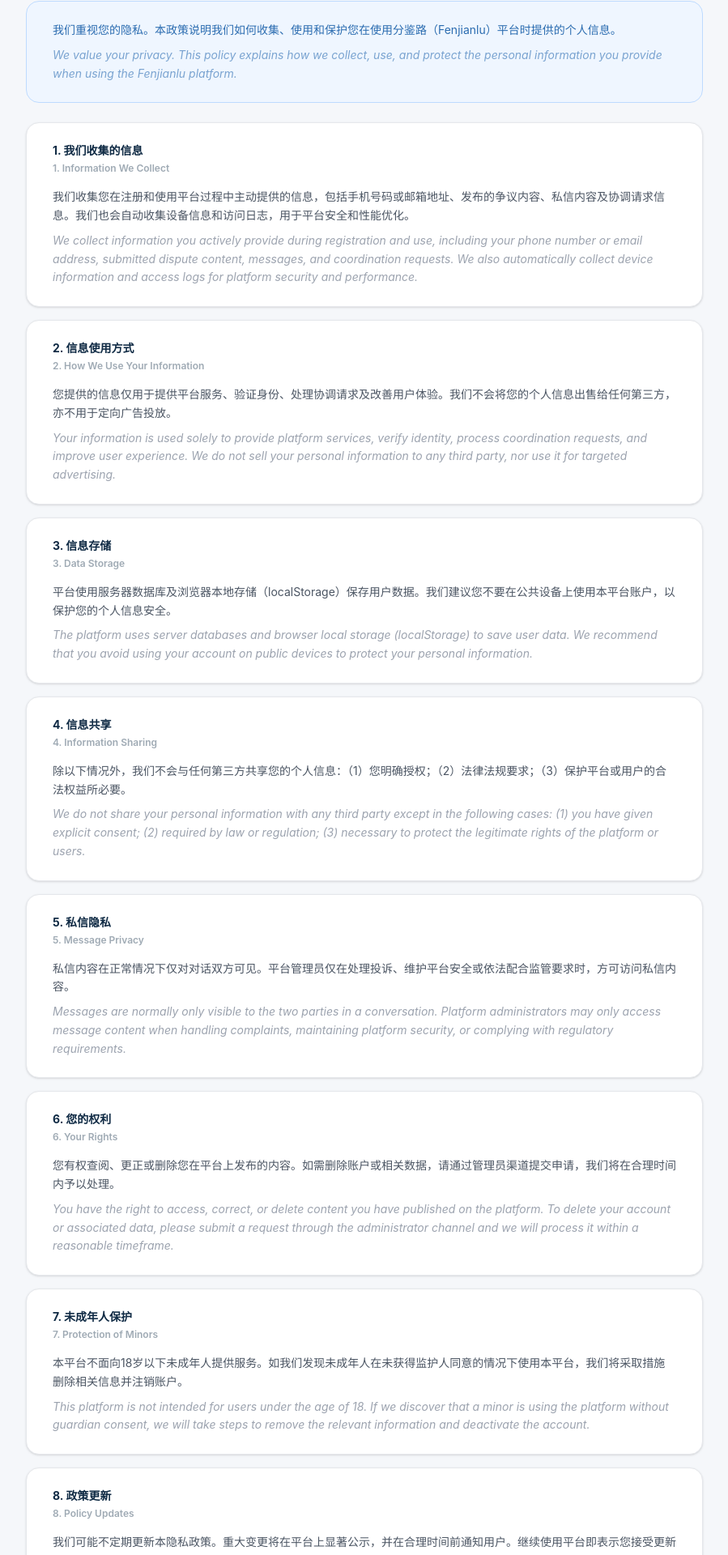
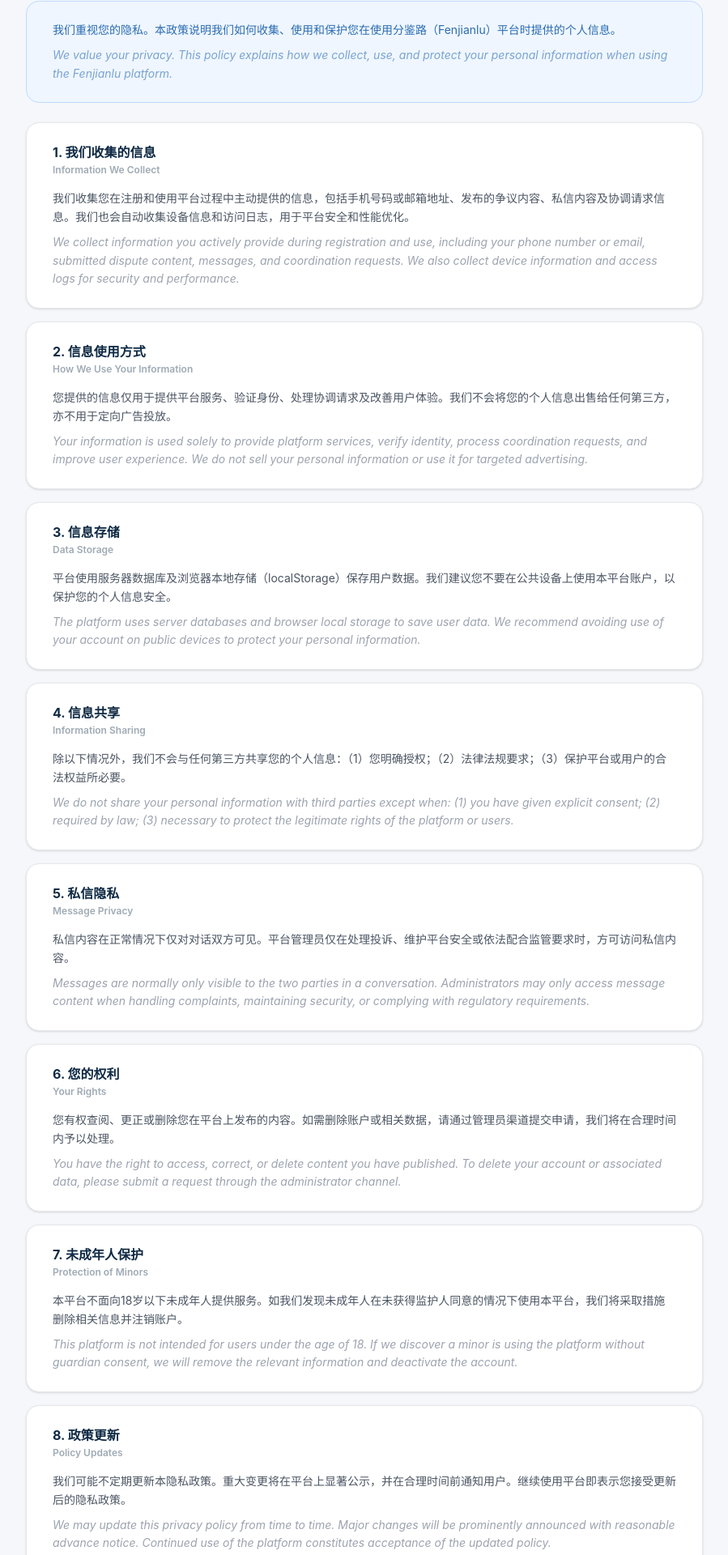
Before and after one commit to mikeoxmual999-del/91expo, a Next.js app: page /privacy in a window 1280 px wide. Shown: the part 396-2316 px from the top of the page at 81% size, without its empty margins (190-1089 px from the left). Built offline with nearby package versions, Linux system fonts and the light colour scheme.

Commit message:
update pricing to 150/200 + sync pages

```diff
--- a/app/config/pricing.ts
+++ b/app/config/pricing.ts
@@ -1,8 +1,8 @@
 export type PlanType = "basic" | "premium";
 
 export const PRICING = {
-  basic: 15,
-  premium: 25, // 15 + 10 for 7-day featured
+  basic: 150,
+  premium: 200, // 150 + 50 for 7-day featured
 };
 
 export const PLAN_LABELS = {
--- a/app/privacy/page.tsx
+++ b/app/privacy/page.tsx
@@ -5,44 +5,44 @@
 export default function PrivacyPage() {
   const sections = [
     {
-      title: "1. 我们收集的信息", titleEn: "1. Information We Collect",
+      title: "1. 我们收集的信息", titleEn: "Information We Collect",
       content: "我们收集您在注册和使用平台过程中主动提供的信息，包括手机号码或邮箱地址、发布的争议内容、私信内容及协调请求信息。我们也会自动收集设备信息和访问日志，用于平台安全和性能优化。",
-      contentEn: "We collect information you actively provide during registration and use, including your phone number or email address, submitted dispute content, messages, and coordination requests. We also automatically collect device information and access logs for platform security and performance.",
+      contentEn: "We collect information you actively provide during registration and use, including your phone number or email, submitted dispute content, messages, and coordination requests. We also collect device information and access logs for security and performance.",
     },
     {
-      title: "2. 信息使用方式", titleEn: "2. How We Use Your Information",
+      title: "2. 信息使用方式", titleEn: "How We Use Your Information",
       content: "您提供的信息仅用于提供平台服务、验证身份、处理协调请求及改善用户体验。我们不会将您的个人信息出售给任何第三方，亦不用于定向广告投放。",
-      contentEn: "Your information is used solely to provide platform services, verify identity, process coordination requests, and improve user experience. We do not sell your personal information to any third party, nor use it for targeted advertising.",
+      contentEn: "Your information is used solely to provide platform services, verify identity, process coordination requests, and improve user experience. We do not sell your personal information or use it for targeted advertising.",
     },
     {
-      title: "3. 信息存储", titleEn: "3. Data Storage",
+      title: "3. 信息存储", titleEn: "Data Storage",
       content: "平台使用服务器数据库及浏览器本地存储（localStorage）保存用户数据。我们建议您不要在公共设备上使用本平台账户，以保护您的个人信息安全。",
-      contentEn: "The platform uses server databases and browser local storage (localStorage) to save user data. We recommend that you avoid using your account on public devices to protect your personal information.",
+      contentEn: "The platform uses server databases and browser local storage to save user data. We recommend avoiding use of your account on public devices to protect your personal information.",
     },
     {
-      title: "4. 信息共享", titleEn: "4. Information Sharing",
+      title: "4. 信息共享", titleEn: "Information Sharing",
       content: "除以下情况外，我们不会与任何第三方共享您的个人信息：（1）您明确授权；（2）法律法规要求；（3）保护平台或用户的合法权益所必要。",
-      contentEn: "We do not share your personal information with any third party except in the following cases: (1) you have given explicit consent; (2) required by law or regulation; (3) necessary to protect the legitimate rights of the platform or users.",
+      contentEn: "We do not share your personal information with third parties except when: (1) you have given explicit consent; (2) required by law; (3) necessary to protect the legitimate rights of the platform or users.",
     },
     {
-      title: "5. 私信隐私", titleEn: "5. Message Privacy",
+      title: "5. 私信隐私", titleEn: "Message Privacy",
       content: "私信内容在正常情况下仅对对话双方可见。平台管理员仅在处理投诉、维护平台安全或依法配合监管要求时，方可访问私信内容。",
-      contentEn: "Messages are normally only visible to the two parties in a conversation. Platform administrators may only access message content when handling complaints, maintaining platform security, or complying with regulatory requirements.",
+      contentEn: "Messages are normally only visible to the two parties in a conversation. Administrators may only access message content when handling complaints, maintaining security, or complying with regulatory requirements.",
     },
     {
-      title: "6. 您的权利", titleEn: "6. Your Rights",
+      title: "6. 您的权利", titleEn: "Your Rights",
       content: "您有权查阅、更正或删除您在平台上发布的内容。如需删除账户或相关数据，请通过管理员渠道提交申请，我们将在合理时间内予以处理。",
-      contentEn: "You have the right to access, correct, or delete content you have published on the platform. To delete your account or associated data, please submit a request through the administrator channel and we will process it within a reasonable timeframe.",
+      contentEn: "You have the right to access, correct, or delete content you have published. To delete your account or associated data, please submit a request through the administrator channel.",
     },
     {
-      title: "7. 未成年人保护", titleEn: "7. Protection of Minors",
+      title: "7. 未成年人保护", titleEn: "Protection of Minors",
       content: "本平台不面向18岁以下未成年人提供服务。如我们发现未成年人在未获得监护人同意的情况下使用本平台，我们将采取措施删除相关信息并注销账户。",
-      contentEn: "This platform is not intended for users under the age of 18. If we discover that a minor is using the platform without guardian consent, we will take steps to remove the relevant information and deactivate the account.",
+      contentEn: "This platform is not intended for users under the age of 18. If we discover a minor is using the platform without guardian consent, we will remove the relevant information and deactivate the account.",
     },
     {
-      title: "8. 政策更新", titleEn: "8. Policy Updates",
+      title: "8. 政策更新", titleEn: "Policy Updates",
       content: "我们可能不定期更新本隐私政策。重大变更将在平台上显著公示，并在合理时间前通知用户。继续使用平台即表示您接受更新后的隐私政策。",
-      contentEn: "We may update this privacy policy from time to time. Major changes will be prominently announced on the platform with reasonable advance notice. Continued use of the platform constitutes acceptance of the updated policy.",
+      contentEn: "We may update this privacy policy from time to time. Major changes will be prominently announced with reasonable advance notice. Continued use of the platform constitutes acceptance of the updated policy.",
     },
   ];
 
@@ -58,12 +58,12 @@
         </div>
         <div className="bg-blue-50 border border-blue-200 rounded-2xl px-6 md:px-8 py-6 mb-6">
           <p className="text-[#2B6CB0] text-sm leading-relaxed mb-2">我们重视您的隐私。本政策说明我们如何收集、使用和保护您在使用分鉴路（Fenjianlu）平台时提供的个人信息。</p>
-          <p className="text-[#2B6CB0]/60 text-sm leading-relaxed italic">We value your privacy. This policy explains how we collect, use, and protect the personal information you provide when using the Fenjianlu platform.</p>
+          <p className="text-[#2B6CB0]/60 text-sm leading-relaxed italic">We value your privacy. This policy explains how we collect, use, and protect your personal information when using the Fenjianlu platform.</p>
         </div>
         <div className="space-y-4">
           {sections.map((s) => (
             <div key={s.title} className="bg-white border border-[#E5E7EB] rounded-2xl px-6 md:px-8 py-6 shadow-sm">
-              <h2 className="text-sm font-bold text-[#0F2A44] mb-1">{s.title}</h2>
+              <h2 className="text-base font-bold text-[#0F2A44] mb-0.5">{s.title}</h2>
               <h3 className="text-xs font-semibold text-[#0F2A44]/40 mb-4">{s.titleEn}</h3>
               <p className="text-[#4B5563] text-sm leading-relaxed mb-2">{s.content}</p>
               <p className="text-[#9CA3AF] text-sm leading-relaxed italic">{s.contentEn}</p>
```
